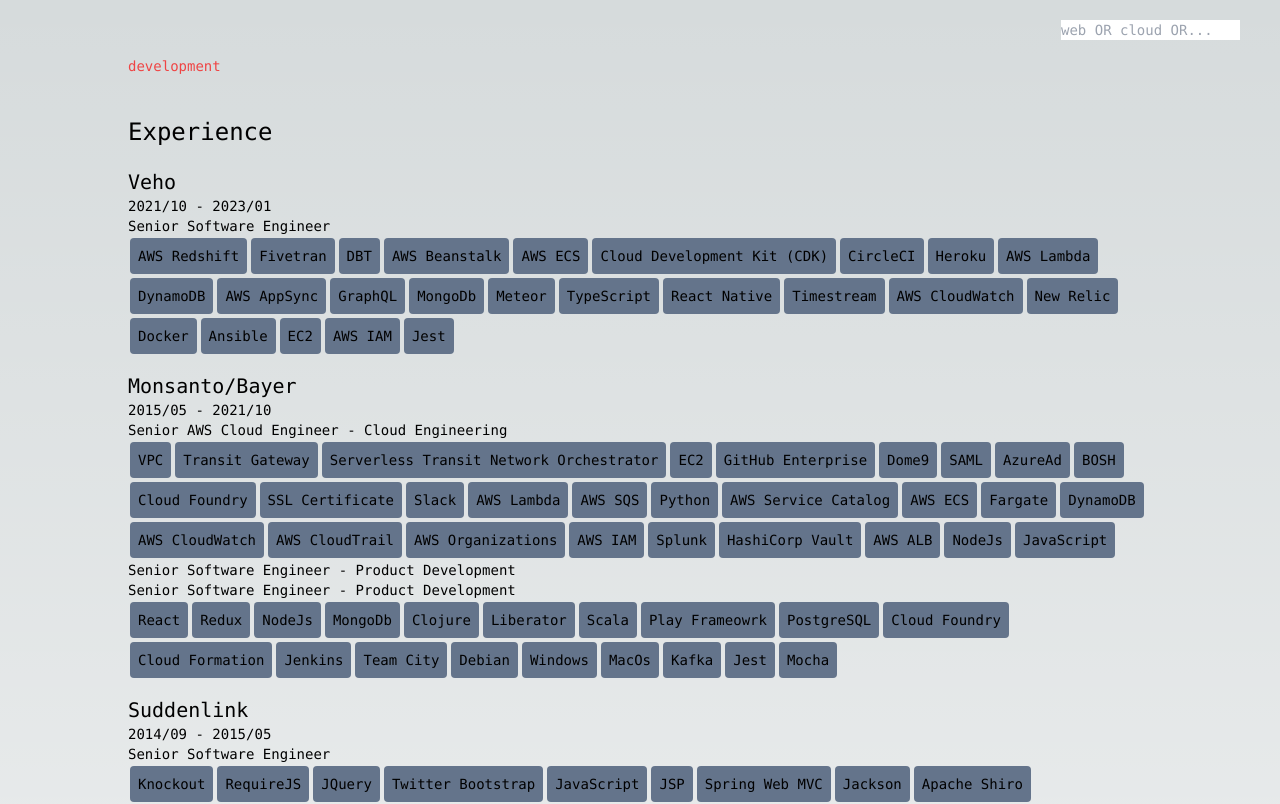
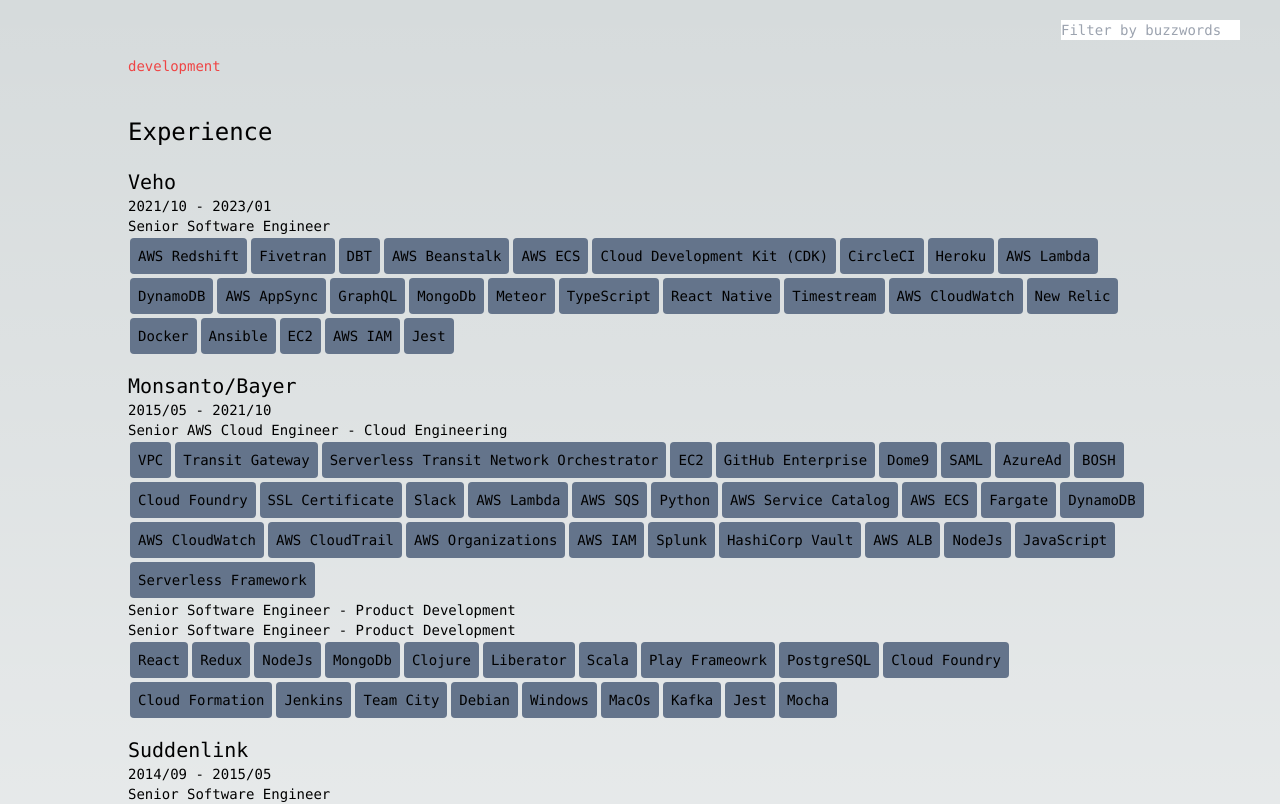
Before and after one commit to kevinjamescasey/resume, a Next.js app: page / in a window 1280 px wide. Shown: the top 804 px of the page. Built offline with nearby package versions, Linux system fonts and the light colour scheme.

Commit message:
filter suggestions, selections, exact matching

```diff
--- a/app/data.ts
+++ b/app/data.ts
@@ -23,6 +23,19 @@
 const cloudOps = { name: "Cloud Engineering", organization: bayer }
 
 const teams = [sam, vsss, robotask, cim, sdp, forceAnalyst, isaac, prodDev, cloudOps]
+
+export interface Buzzword {
+    name: string
+    related: Buzzword[]
+}
+
+export const allBuzzwordNames: string[] = []
+
+const bz = function bz(name: string, related: Buzzword[] = []) {
+    allBuzzwordNames.push(name);
+
+    return { name, related };
+}
 
 const data = bz("Data")
 const integration = bz("integration")
@@ -93,7 +106,8 @@
 const thymeLeaf = bz("Thymeleaf", [web, gui])
 const springWebMvc = bz("Spring Web MVC", [spring, web, mvc, server])
 const springWebflow = bz("Spring Webflow", [spring, web, gui])
-const cicd = bz("Continuous Integration/Continuous Deployment", [bz("CI/CD")])
+const devOps = bz("DevOps")
+const cicd = bz("Continuous Integration/Continuous Deployment", [bz("CI/CD"), devOps])
 
 const knockoutJs = bz("Knockout", [javascript, web, gui])
 const requireJs = bz("RequireJS", [javascript])
@@ -108,7 +122,7 @@
 const weblogic = bz("IBM WebLogic", [bz("WebLogic"), j2ee])
 const react = bz("React", [web, gui])
 const redux = bz("Redux", [react])
-const nodeJs = bz("NodeJs", [server, web, javascript])
+const nodeJs = bz("NodeJs", [server, http, javascript])
 const noSql = bz("NoSql", [database])
 const mongoDb = bz("MongoDb", [database, noSql])
 const fp = bz("Functional Programming")
@@ -134,7 +148,8 @@
 const macOs = bz("MacOs", [os])
 const vpc = bz("VPC", [aws])
 const transitGateway = bz("Transit Gateway", [aws])
-const stno = bz("Serverless Transit Network Orchestrator", [aws, vpc, transitGateway])
+const serverless = bz("Serverless")
+const stno = bz("Serverless Transit Network Orchestrator", [aws, vpc, transitGateway, serverless])
 const ec2 = bz("EC2", [aws])
 const git = bz("Git")
 const githubEnterprise = bz("GitHub Enterprise", [git])
@@ -144,12 +159,13 @@
 const bosh = bz("BOSH",  [cloudFoundry])
 const certs = bz("SSL Certificate", [security])
 const slack = bz("Slack")
-const lambda = bz("AWS Lambda", [aws, bz("Lambda")])
+const lambda = bz("AWS Lambda", [aws, bz("Lambda"), serverless])
+const serverlessFramework = bz("Serverless Framework", [lambda])
 const sqs = bz("AWS SQS", [aws, bz("SQS"), middleWare])
 const serviceCatalog = bz("AWS Service Catalog", [aws])
 const ecs = bz("AWS ECS", [bz("ECS"), aws, containers])
-const fargate = bz("Fargate", [aws, ecs, containers])
-const dynamoDb = bz("DynamoDB", [aws, noSql, database])
+const fargate = bz("Fargate", [aws, ecs, containers, serverless])
+const dynamoDb = bz("DynamoDB", [aws, noSql, database, serverless])
 const cloudWatch = bz("AWS CloudWatch", [aws])
 const cloudTrail = bz("AWS CloudTrail", [aws])
 const awsOrgs = bz("AWS Organizations", [aws])
@@ -165,7 +181,7 @@
 const cdk= bz("Cloud Development Kit (CDK)", [bz("CDK"), aws, iac])
 const circleCi= bz("CircleCI", [cicd])
 const heroku= bz("Heroku", [paas, cloud])
-const graphQl= bz("GraphQL", [api, service])
+const graphQl= bz("GraphQL", [api, service, webService])
 const appSync= bz("AWS AppSync", [aws, web, api, graphQl, integration])
 const meteor= bz("Meteor", [web, javascript])
 const typescript= bz("TypeScript", [javascript])
@@ -295,7 +311,7 @@
         role: "programmer",
         organizations: [bayer],
         team: cloudOps,
-        buzzwords: [vpc, transitGateway, stno, ec2, githubEnterprise, dome9, saml, azureAd, bosh, cloudFoundry, certs, slack, lambda, sqs, python, serviceCatalog, ecs, fargate, dynamoDb, cloudWatch, cloudTrail, awsOrgs, awsIam, splunk, hashicorpVault, awsAlb, nodeJs, javascript],
+        buzzwords: [vpc, transitGateway, stno, ec2, githubEnterprise, dome9, saml, azureAd, bosh, cloudFoundry, certs, slack, lambda, sqs, python, serviceCatalog, ecs, fargate, dynamoDb, cloudWatch, cloudTrail, awsOrgs, awsIam, splunk, hashicorpVault, awsAlb, nodeJs, javascript, serverlessFramework],
 
     },
 
@@ -311,14 +327,7 @@
 
 ]
 
-export interface Buzzword {
-    name: string
-    related: Buzzword[]
-}
 
-function bz(name: string, related: Buzzword[] = []) {
-    return { name, related }
-}
 
 export interface Project {
     name: string
--- a/app/page.tsx
+++ b/app/page.tsx
@@ -1,56 +1,121 @@
 'use client'
 //import Image from "next/image";
-import { resume, Tenure, Project, Buzzword } from './data'
+import { resume, Tenure, Project, Buzzword, allBuzzwordNames } from './data'
 import _, { filter } from 'lodash'
 import { useState } from "react"
 
-function Filter({ filterText, setFilterText }: { filterText:string, setFilterText: (t:string)=>void }) {
-  return <input type="text" placeholder="web OR cloud OR..." className="top-5 right-10 fixed text-black" value={filterText} onChange={(e) => setFilterText(e.target.value)} />
+
+function Filter({ filters, setFilters }: { filters: string[], setFilters: (t: string[]) => void }) {
+
+  const [filterText, setFilterText] = useState('')
+  const [suggestions, setSuggestions] = useState([] as string[])
+  const [focused, setFocused] = useState(false)
+
+  return (
+    <div className="top-5 right-10 fixed flex-col max-w-96">
+      <input
+        type="text"
+        placeholder="Filter by buzzwords"
+        className=" text-black w-full"
+        value={filterText}
+        onChange={(e) => {
+          setFilterText(e.target.value)
+          setSuggestions(getSuggestions(e.target.value))
+        }}
+        onFocus={() => setFocused(true)}
+      />
+
+      <div className="flex flex-row flex-wrap">
+        {filters.map(filter => (
+          <div key={filter} className='bg-red-300 text-white rounded-lg ps-2 m-0.5'>
+            {filter}
+            <button onClick={() => setFilters(filters.filter(f => f !== filter))} className="font-medium text-red-500 text-xs mx-1 px-1 rounded-full bg-white font-sans">
+              X
+            </button>
+          </div>
+        ))}
+      </div>
+
+      {suggestions.length > 0 && filterText.length > 0 && focused && (
+        <div className="fixed top-14 right-10 bg-white border border-gray-300 rounded shadow-lg p-2">
+          {suggestions.map(suggestion => (
+            <div
+              key={suggestion}
+              className="hover:bg-gray-100 p-1 text-red-500"
+              onClickCapture={() => {
+                setFilters([...filters, suggestion])
+                setFilterText('')
+                setFocused(false)
+              }}
+            >
+              {suggestion}
+            </div>
+          ))}
+        </div>
+      )}
+    </div>
+  )
+
+  function getSuggestions(filterText: string) {
+    return allBuzzwordNames.filter(suggestion =>
+      suggestion.toLowerCase().startsWith(filterText.toLowerCase()) && !filters.includes(suggestion)
+    )
+  }
 }
 
-function Buzzwords({ buzzwords, filterText }: { buzzwords: Buzzword[], filterText: string }) {
 
 
-  function matches(buzzword: Buzzword, filterText: string) {
 
-    function nameMatches(name: string, filterText: string){
-      return filterText && name && filterText.toLowerCase().includes(name.toLowerCase())
+
+function Buzzwords({ buzzwords, filters }: { buzzwords: Buzzword[], filters: string[] }) {
+
+  function matches(buzzword: Buzzword, filters: string[]) {
+
+    function nameMatches(name: string, filters: string[]) {
+      for(const filter of filters) {
+        if (name.toLowerCase() === filter.toLowerCase()) {
+          return true
+        }
+      }
+      return false
     }
 
-    if(buzzword && filterText){
+    if (!buzzword || !filters || !filters.length) {
+      return false
+    }
 
-      if(nameMatches(buzzword.name, filterText)){
-        return true
-      } else{
-        for(const b of buzzword.related){
-          const match = matches(b, filterText)
-          if(match){
-            return true
-          }
+    if (nameMatches(buzzword.name, filters)) {
+      return true
+    } else {
+      for (const b of buzzword.related) {
+        const match = matches(b, filters)
+        if (match) {
+          return true
         }
       }
     }
+
   }
 
   return <div className="flex flex-row flex-wrap  ">
-    {buzzwords.map((b, i) => <div key={b.name} className={"basis-1/8 flex-initial p-2 m-0.5 rounded " + (matches(b, filterText) ? " bg-red-300" : " bg-slate-500")} >{b.name}</div>)}
+    {buzzwords.map((b, i) => <div key={b.name} className={"basis-1/8 flex-initial p-2 m-0.5 rounded " + (matches(b, filters) ? " bg-red-300" : " bg-slate-500")} >{b.name}</div>)}
   </div>
 }
 
-function ProjectDisplay({ project, filterText }: { project: Project,filterText:string }) {
+function ProjectDisplay({ project, filters }: { project: Project, filters: string[] }) {
   return <div key={project.name}>
     <div><span>{project.name}</span></div>
-    <Buzzwords buzzwords={project.buzzwords} filterText={filterText}/>
+    <Buzzwords buzzwords={project.buzzwords} filters={filters} />
   </div>
 }
 
-function Tenure({ tenure, showDates = true, filterText }: { tenure: Tenure, showDates?: boolean,filterText:string }) {
+function Tenure({ tenure, showDates = true, filters }: { tenure: Tenure, showDates?: boolean, filters: string[] }) {
   if (tenure.projects && tenure.projects.length) {
-    return tenure.projects.map((p) => <ProjectDisplay project={p} filterText={filterText} key={p.name}/>) //TODO: investigate if key prop is used correctly?
+    return tenure.projects.map((p) => <ProjectDisplay project={p} filters={filters} key={p.name} />) //TODO: investigate if key prop is used correctly?
   }
   return (<div key={tenure.title + tenure.startDate + tenure.endDate}>
     <div>{showDates && <span>{tenure.startDate} - {tenure.endDate} </span>}{tenure.title}{tenure.team && <span> - {tenure.team.name}</span>}</div>
-    {tenure.buzzwords && <Buzzwords buzzwords={tenure.buzzwords} filterText={filterText} />}
+    {tenure.buzzwords && <Buzzwords buzzwords={tenure.buzzwords} filters={filters} />}
   </div>)
 }
 
@@ -60,7 +125,7 @@
 }
 
 
-function OrgStentDisplay({ orgStent, filterText }: { orgStent: OrgStent,filterText:string }) {
+function OrgStentDisplay({ orgStent, filters }: { orgStent: OrgStent, filters: string[] }) {
 
   const from = _.minBy(orgStent.tenures, 'startDate')
   const to = _.maxBy(orgStent.tenures, 'endDate')
@@ -69,12 +134,12 @@
     <h3 className="text-xl">{orgStent.orgName}</h3>
     <h2>{from && from.startDate} - {to && to.endDate}</h2>
 
-    <ExperienceList tenures={orgStent.tenures} showDates={false} filterText={filterText} />
+    <ExperienceList tenures={orgStent.tenures} showDates={false} filters={filters} />
   </div>
 
 }
 
-function ExperienceListByOrg({ tenures, filterText }: { tenures: Tenure[], filterText:string }) {
+function ExperienceListByOrg({ tenures, filters }: { tenures: Tenure[], filters: string[] }) {
   const tenuresSorted = _.orderBy(tenures, ['startDate'], ['desc'])
 
   let currentOrgName = null
@@ -96,14 +161,14 @@
   }
 
 
-  return orgs.map((o) => <OrgStentDisplay orgStent={o} filterText={filterText} key={o.orgName}/>)  //TODO: investigate if key prop is used correctly? orgNames could be duplicated so maybe need to add more details or random fixed ID
+  return orgs.map((o) => <OrgStentDisplay orgStent={o} filters={filters} key={o.orgName} />)  //TODO: investigate if key prop is used correctly? orgNames could be duplicated so maybe need to add more details or random fixed ID
 }
 
 
-function ExperienceList({ tenures, showDates = true, filterText }: { tenures: Tenure[], showDates?: boolean, filterText:string }) {
+function ExperienceList({ tenures, showDates = true, filters }: { tenures: Tenure[], showDates?: boolean, filters: string[] }) {
   const tenuresSorted = _.orderBy(tenures, ['startDate'], ['desc'])
 
-  return <div>{tenuresSorted.map((t) => <Tenure tenure={t} showDates={showDates} filterText={filterText} key={t.title + t.startDate + t.endDate}/>)}</div> //TODO investigate if key prop is used correctly. might need to remove it from divs
+  return <div>{tenuresSorted.map((t) => <Tenure tenure={t} showDates={showDates} filters={filters} key={t.title + t.startDate + t.endDate} />)}</div> //TODO investigate if key prop is used correctly. might need to remove it from divs
 }
 
 
@@ -121,12 +186,13 @@
 
 
 function FilterableResume() {
-  const [filterText, setFilterText] = useState('')
+  const [filters, setFilters] = useState([] as string[]) //TODO: use a set instead of an array
+
   return <div>
-    <Filter filterText={filterText} setFilterText={setFilterText} />
+    <Filter filters={filters} setFilters={setFilters} />
     <div>
       <h2 className="text-2xl pb-3">Experience</h2>
-      <ExperienceListByOrg tenures={resume.tenures} filterText={filterText} />
+      <ExperienceListByOrg tenures={resume.tenures} filters={filters} />
     </div>
     <div>
       <Education />
```
